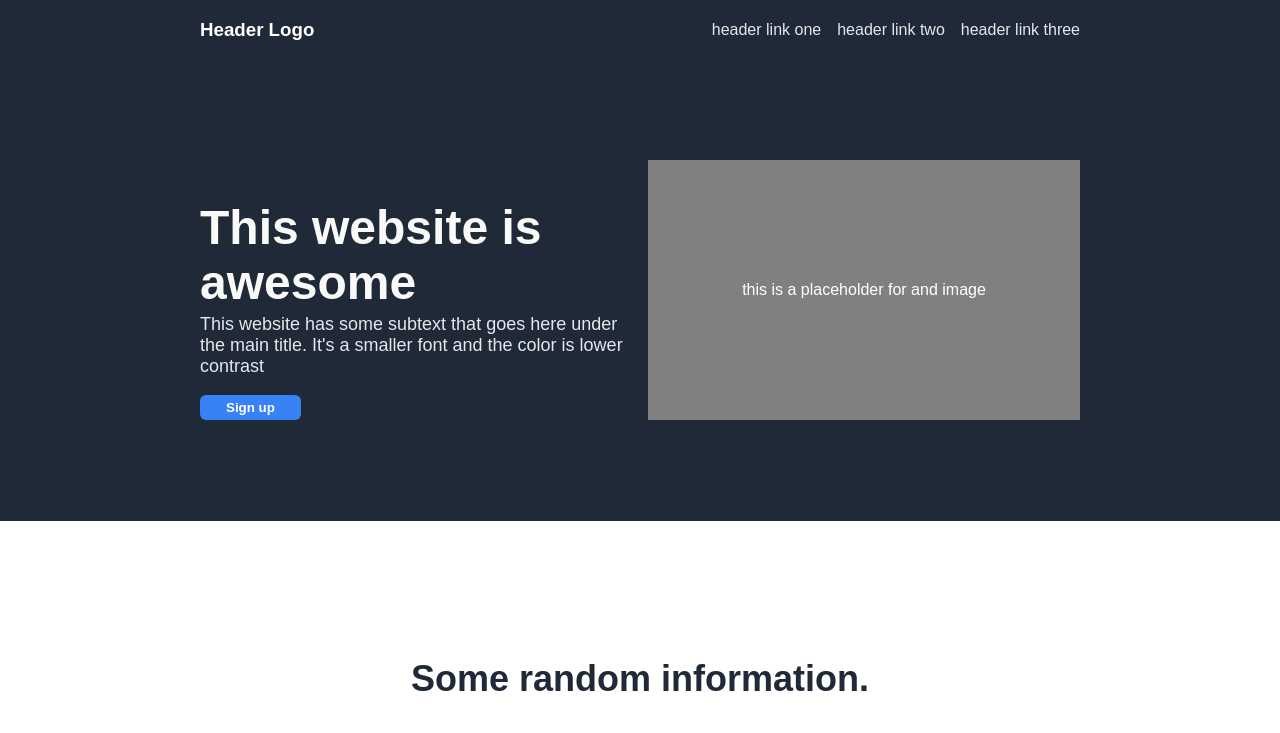
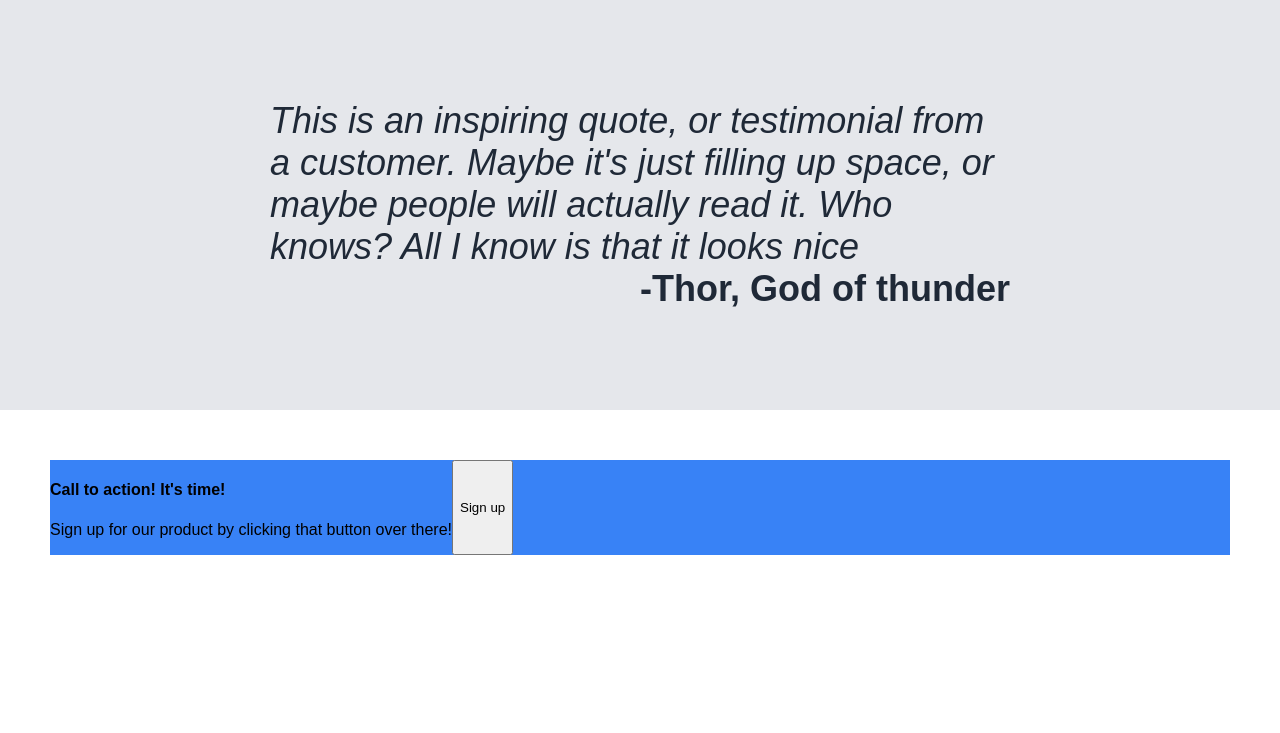
Before and after one commit to Orsenfells/landing-page, a plain HTML site: page index.html in a window 1280 px wide. Shown: the top 733 px of the page. Drawn offline with Linux system fonts and the light colour scheme.

Commit message:
call-to-action

```diff
--- a/index.html
+++ b/index.html
@@ -8,7 +8,7 @@
     <link rel="stylesheet" href="style.css" >
 </head>
 <body>
-    <div class="header">
+    <!-- <div class="header">
         <h3>Header Logo</h3>
         <ul>
             <li>header link one</li>
@@ -48,7 +48,7 @@
                 this is some subtext under an illustration or image
             </div>
         </div>
-    </div>
+    </div> -->
     <div class="quote-container">
         <div class="quote">
             This is an inspiring quote, or testimonial from a customer. Maybe it's just filling up space, or maybe people will actually read it. Who knows? All I know is that it looks nice
@@ -57,5 +57,14 @@
             -Thor, God of thunder
         </div>
     </div>
+    <div class="call-container">
+        <div class="call-to-action">
+            <div>
+                <h4>Call to action! It's time!</h4>
+                <p>Sign up for our product by clicking that button over there!</p>
+            </div>
+            <button>Sign up</button>
+        </div>
+    </div>
 </body>
 </html>
--- a/style.css
+++ b/style.css
@@ -88,7 +88,7 @@ body {
 }
 
 .quote-container {
-    padding: 100px 150px;
+    padding: 100px 270px;
     font-size: 36px;
     color: #1F2937;
     background-color: #E5E7EB;
@@ -103,3 +103,16 @@ body {
     font-weight: bold;
     align-self: flex-end;
 }
+.call-container {
+    display: flex;
+    padding: 50px 50px;
+    justify-content: center;
+    align-items: center;
+}
+.call-to-action {
+    display: flex;
+    flex: 1;
+    background-color: #3882F6;
+    color: white
+    padding:
+}
```
